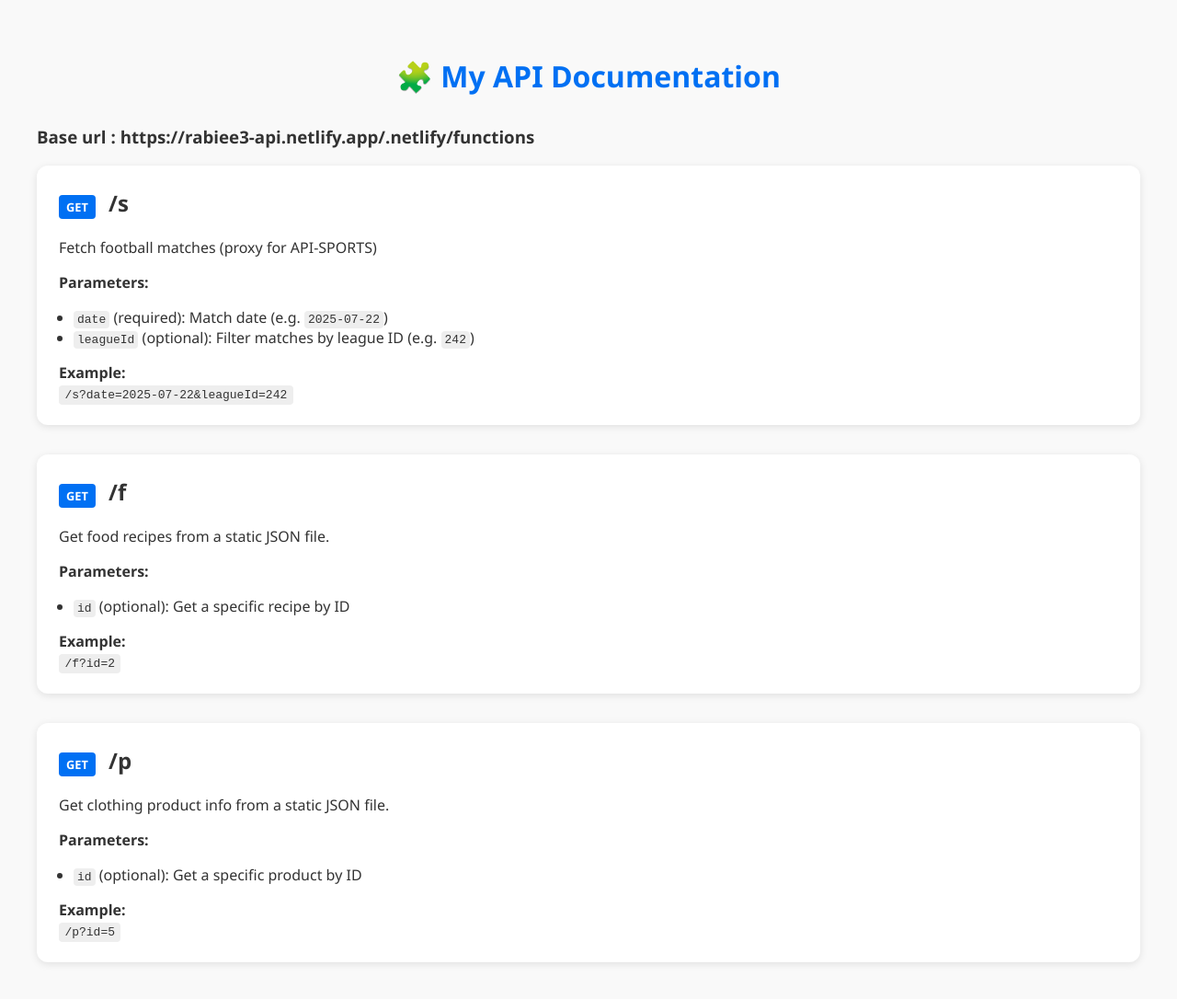
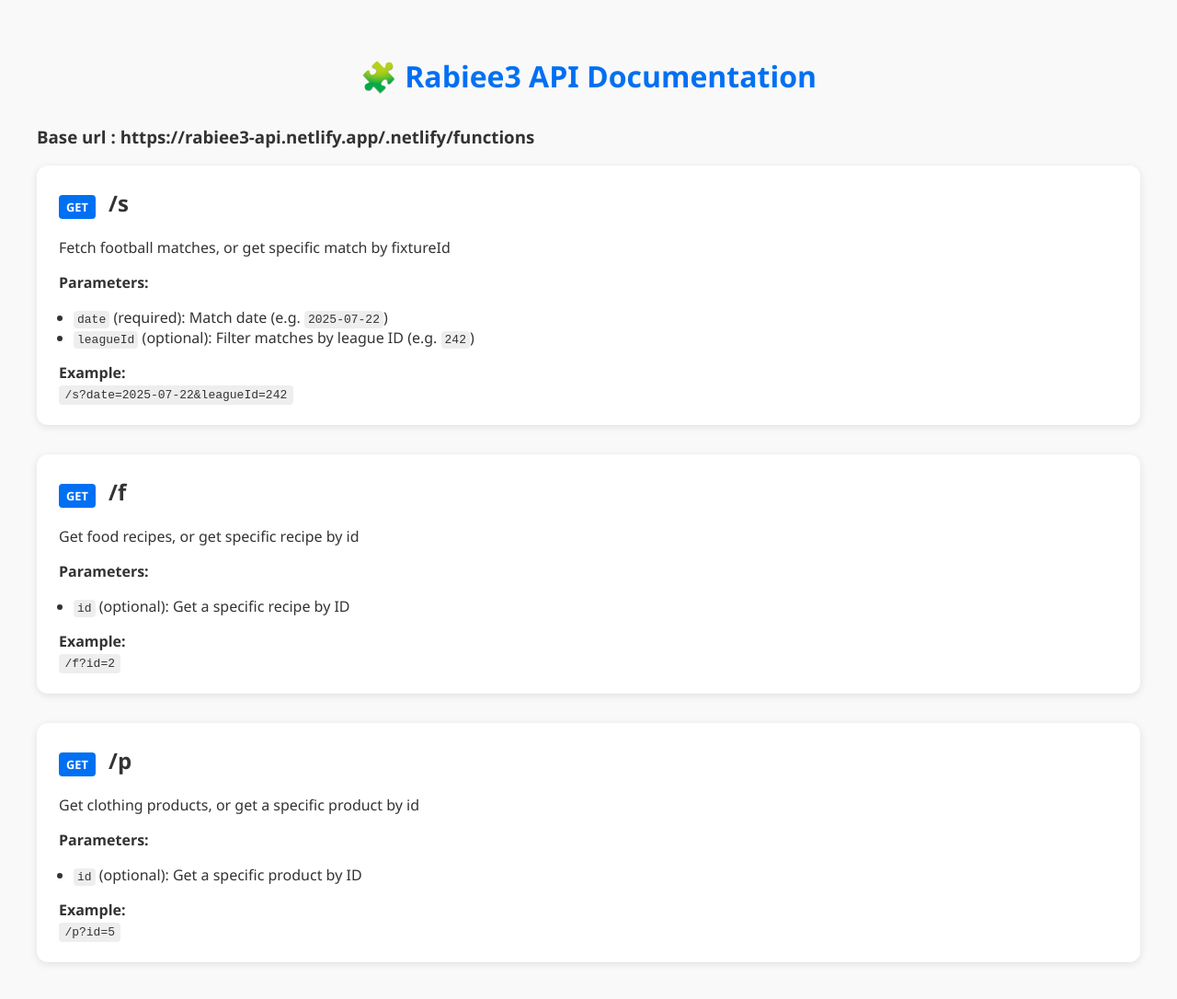
Before and after one commit to rabiee3/football-proxy, a website: page index.html in a window 1280 px wide. Shown: the whole page at 92% size. Drawn offline with Linux system fonts and the light colour scheme.

Commit message:
update index

```diff
--- a/index.html
+++ b/index.html
@@ -60,12 +60,12 @@
   </style>
 </head>
 <body>
-  <h1>🧩 My API Documentation</h1>
+  <h1>🧩 Rabiee3 API Documentation</h1>
 
   <h3>Base url : <span>https://rabiee3-api.netlify.app/.netlify/functions</span></h3>
   <div class="endpoint">
     <h2><span class="method">GET</span> /s</h2>
-    <p>Fetch football matches (proxy for API-SPORTS)</p>
+    <p>Fetch football matches, or get specific match by fixtureId</p>
     <strong>Parameters:</strong>
     <ul>
       <li><code>date</code> (required): Match date (e.g. <code>2025-07-22</code>)</li>
@@ -77,7 +77,7 @@
 
   <div class="endpoint">
     <h2><span class="method">GET</span> /f</h2>
-    <p>Get food recipes from a static JSON file.</p>
+    <p>Get food recipes, or get specific recipe by id</p>
     <strong>Parameters:</strong>
     <ul>
       <li><code>id</code> (optional): Get a specific recipe by ID</li>
@@ -88,7 +88,7 @@
 
   <div class="endpoint">
     <h2><span class="method">GET</span> /p</h2>
-    <p>Get clothing product info from a static JSON file.</p>
+    <p>Get clothing products, or get a specific product by id</p>
     <strong>Parameters:</strong>
     <ul>
       <li><code>id</code> (optional): Get a specific product by ID</li>
```
